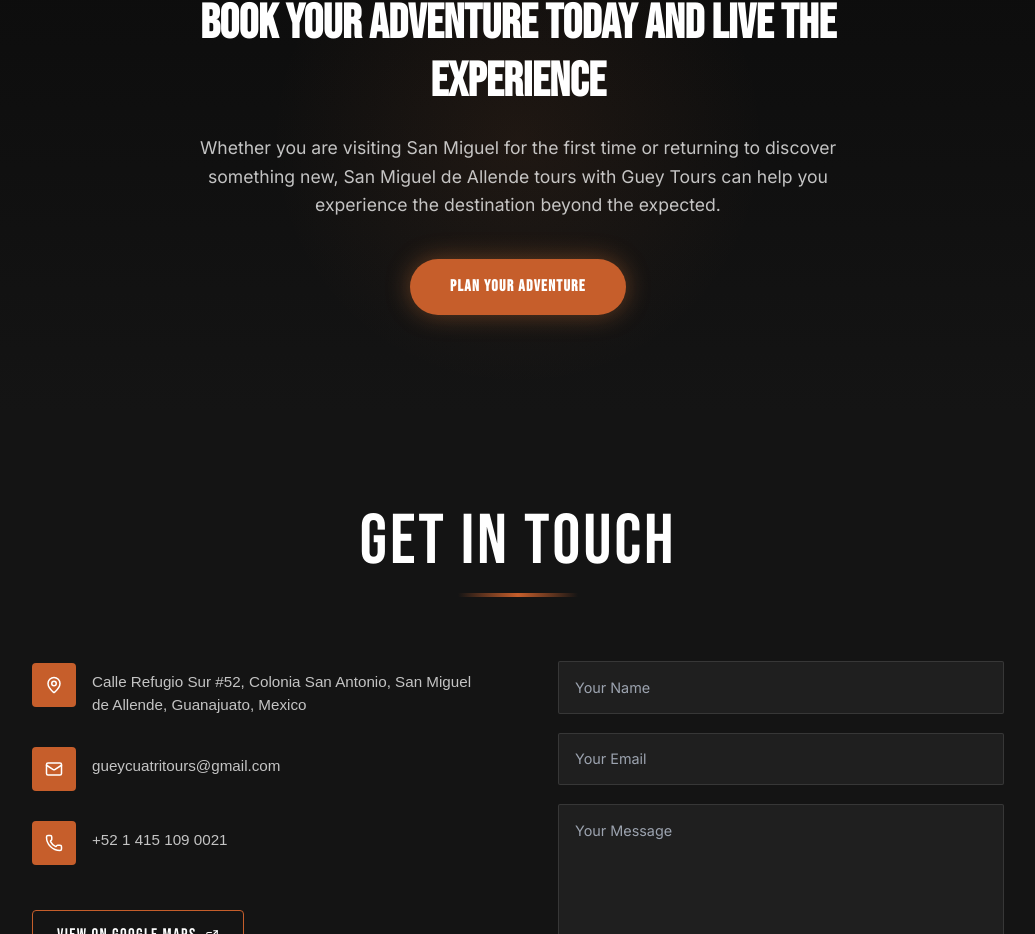
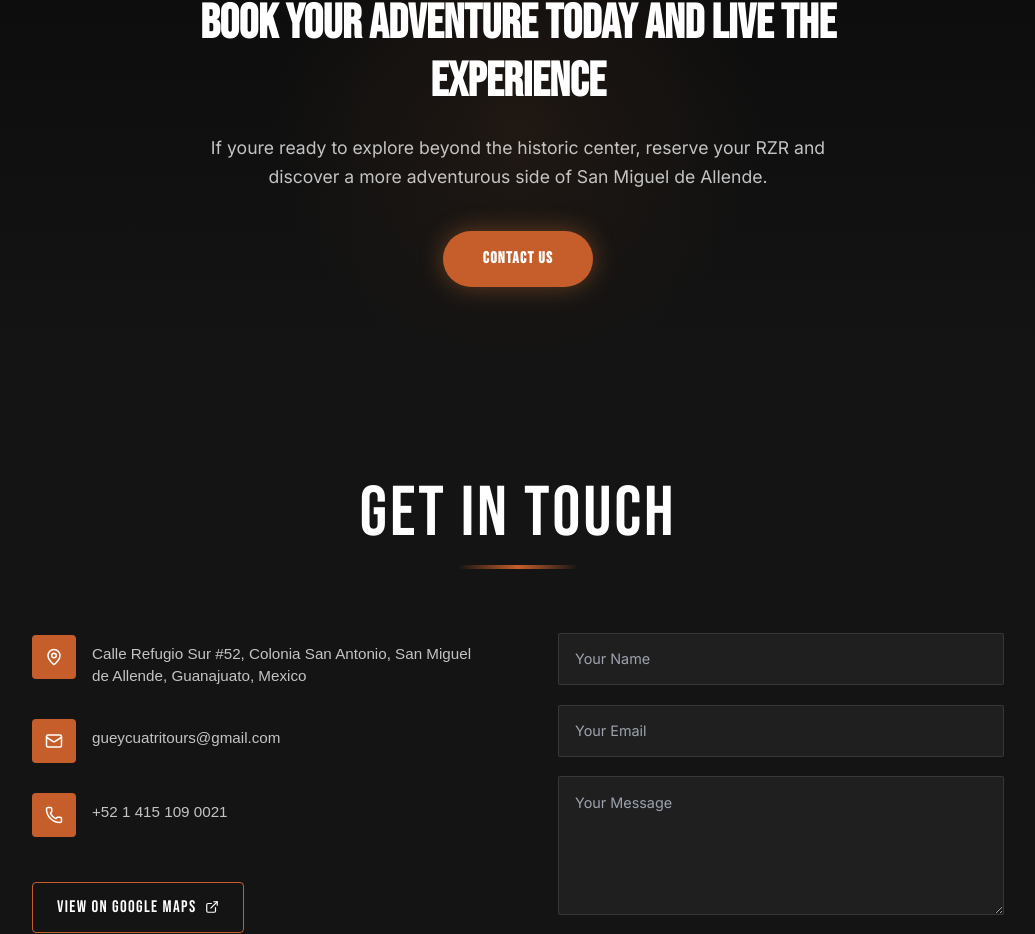
Before and after one commit to DraftStudiomx/Guey-tours-SEO, a Next.js app: page /rsz-rentals in a window 1280 px wide. Shown: the part 7772-8706 px from the top of the page, without its empty margins (122-1157 px from the left). Built offline with nearby package versions, Linux system fonts and the light colour scheme; a web font is replaced by a local one.

Commit message:
Update RzrRentalContenido.tsx

```diff
--- a/app/rsz-rentals/RzrRentalContenido.tsx
+++ b/app/rsz-rentals/RzrRentalContenido.tsx
@@ -1399,12 +1399,12 @@
             margin: '0 auto 2.5rem auto',
           }}>
             {lang === 'en'
-              ? 'Whether you are visiting San Miguel for the first time or returning to discover something new, San Miguel de Allende tours with Guey Tours can help you experience the destination beyond the expected.'
-              : 'Ya sea que visites San Miguel por primera vez o regreses para descubrir algo nuevo, los tours por San Miguel de Allende con Guey Tours pueden ayudarte a experimentar el destino más allá de lo esperado.'}
+              ? 'If youre ready to explore beyond the historic center, reserve your RZR and discover a more adventurous side of San Miguel de Allende.'
+              : 'Si estás listo para explorar más allá del centro histórico, reserva tu RZR y descubre un lado más aventurero de San Miguel de Allende.  '}
           </p>
 
           <a
-            href="https://www.gueytours.com/contact"
+            href="https://api.whatsapp.com/send/?phone=5214151090021&text=Hi%21+I%27d+like+to+reserve+the+Honda+150+Motorbike.+Could+you+let+me+know+availability%3F&type=phone_number&app_absent=0"
             style={{
               display: 'inline-block',
               background: 'var(--orange, #d97736)',
@@ -1421,7 +1421,7 @@
               transition: 'transform 0.2s, background 0.2s',
             }}
           >
-            {lang === 'en' ? 'PLAN YOUR ADVENTURE' : 'PLANEA TU AVENTURA'}
+            {lang === 'en' ? 'CONTACT US' : 'CONTACTANOS'}
           </a>
 
         </div>
```
